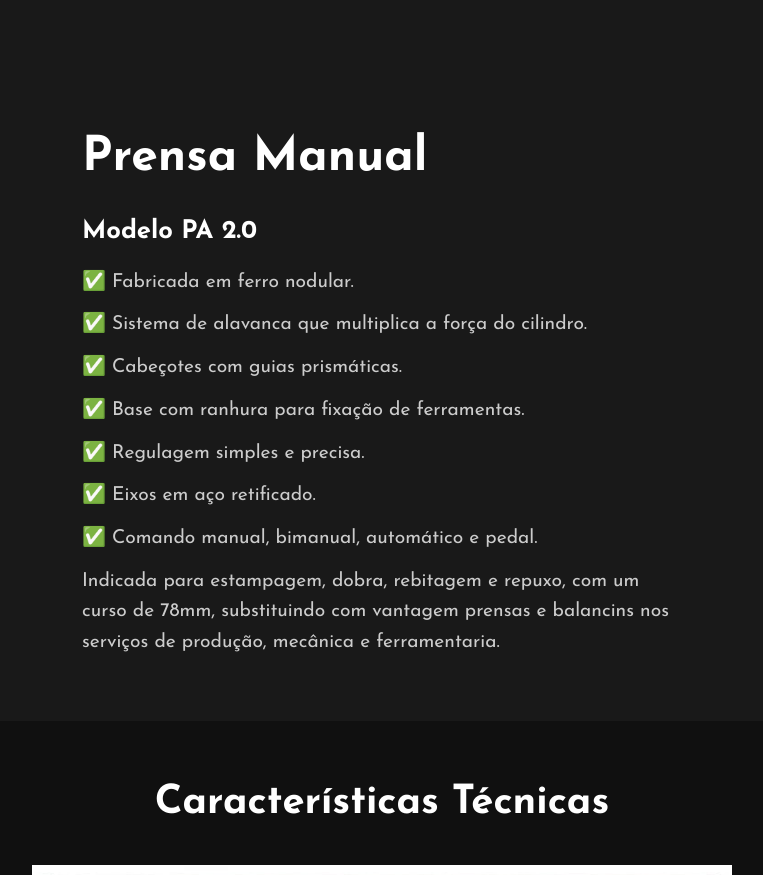
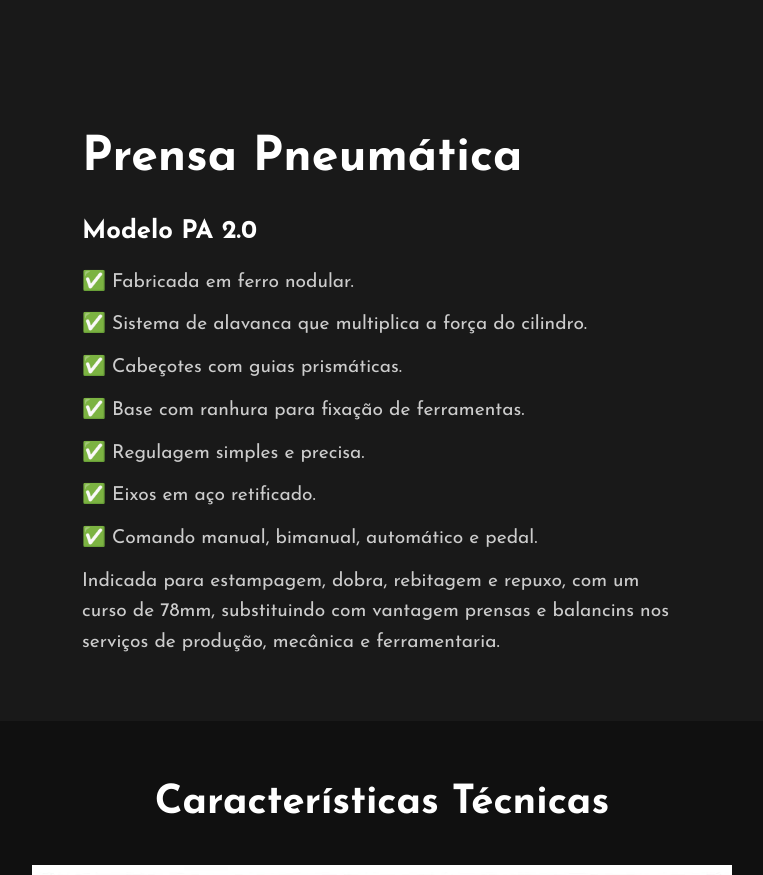
Before and after one commit to gabycancello/gefran-industria-mecanica, a plain HTML site: page assets/prensa-pa2.0/index.html in a window 1280 px wide. Shown: the part 860-1735 px from the top of the page, without its empty margins (258-1021 px from the left). Drawn offline with Linux system fonts and the light colour scheme.

Commit message:
Prensa pneumática atualizada corretamente

```diff
--- a/assets/prensa-pa2.0/index.html
+++ b/assets/prensa-pa2.0/index.html
@@ -27,7 +27,7 @@
         <div class="main">
             <img src="PA2.0.png" alt="Prensa Manual PA 2.0">
             <div class="about-text">
-                <h2>Prensa Manual</h2>
+                <h2>Prensa Pneumática</h2>
                 <h5>Modelo PA <span>2.0</span></h5>
                 <p>✅ Fabricada em ferro nodular.</p>
                 <p>✅ Sistema de alavanca que multiplica a força do cilindro.</p>
```
